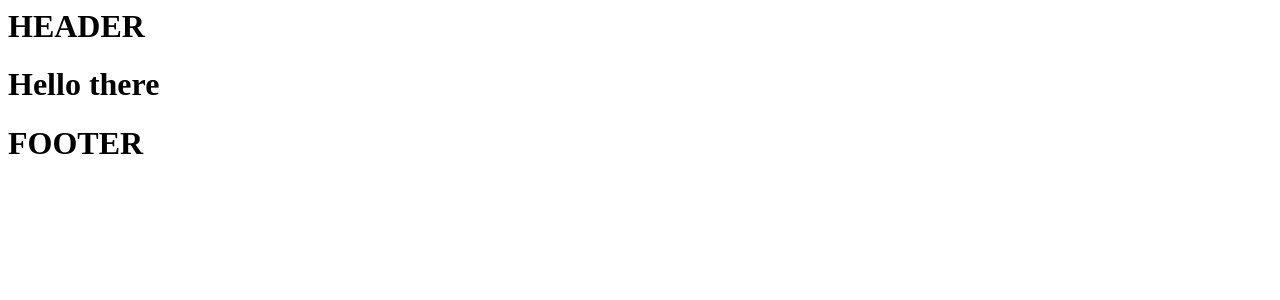
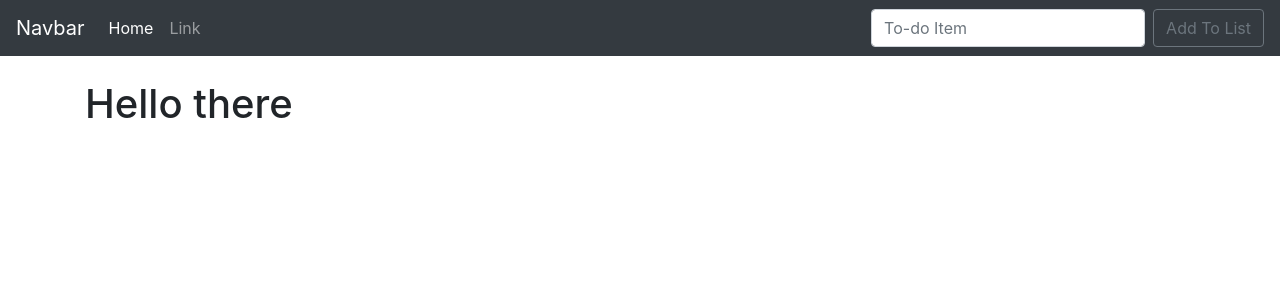
Before and after one commit to amroakmal/todo_app, a Django app: template todo_list/templates/home.html in a window 1280 px wide. Shown: the top 300 px of the page. Run offline with Django 3.2, Linux system fonts and the light colour scheme; the template is opened without the code that fills it, so the values that code supplies are empty; some libraries are stand-ins or nearby versions.

Commit message:
Add styles.

```diff
--- a/todo_list/templates/base.html
+++ b/todo_list/templates/base.html
@@ -1,6 +1,46 @@
-<h1>HEADER</h1>
+<!doctype html>
+<html lang="en">
+  <head>
+    <!-- Required meta tags -->
+    <meta charset="utf-8">
+    <meta name="viewport" content="width=device-width, initial-scale=1, shrink-to-fit=no">
 
-{% block content %}
-{% endblock %}
+    <!-- Bootstrap CSS -->
+    <link rel="stylesheet" href="https://stackpath.bootstrapcdn.com/bootstrap/4.5.0/css/bootstrap.min.css" integrity="sha384-9aIt2nRpC12Uk9gS9baDl411NQApFmC26EwAOH8WgZl5MYYxFfc+NcPb1dKGj7Sk" crossorigin="anonymous">
 
-<h1>FOOTER</h1>
+    <title>{% block title %} Hello, world! {% endblock %}</title>
+  </head>
+  <body>
+    <nav class="navbar navbar-expand-lg navbar-dark bg-dark">
+        <a class="navbar-brand" href="#">Navbar</a>
+        <button class="navbar-toggler" type="button" data-toggle="collapse" data-target="#navbarSupportedContent" aria-controls="navbarSupportedContent" aria-expanded="false" aria-label="Toggle navigation">
+          <span class="navbar-toggler-icon"></span>
+        </button>
+
+        <div class="collapse navbar-collapse" id="navbarSupportedContent">
+          <ul class="navbar-nav mr-auto">
+            <li class="nav-item active">
+              <a class="nav-link" href="#">Home <span class="sr-only">(current)</span></a>
+            </li>
+            <li class="nav-item">
+              <a class="nav-link" href="#">Link</a>
+            </li>
+          </ul>
+          <form class="form-inline my-2 my-lg-0">
+            <input class="form-control mr-sm-2" type="search" placeholder="To-do Item" aria-label="Search">
+            <button class="btn btn-outline-secondary my-2 my-sm-0" type="submit">Add To List</button>
+          </form>
+        </div>
+      </nav>
+    <br>
+    <div class="container">
+        {% block content %}
+        {% endblock %}
+    </div>
+    <!-- Optional JavaScript -->
+    <!-- jQuery first, then Popper.js, then Bootstrap JS -->
+    <script src="https://code.jquery.com/jquery-3.5.1.slim.min.js" integrity="sha384-DfXdz2htPH0lsSSs5nCTpuj/zy4C+OGpamoFVy38MVBnE+IbbVYUew+OrCXaRkfj" crossorigin="anonymous"></script>
+    <script src="https://cdn.jsdelivr.net/npm/popper.js@1.16.0/dist/umd/popper.min.js" integrity="sha384-Q6E9RHvbIyZFJoft+2mJbHaEWldlvI9IOYy5n3zV9zzTtmI3UksdQRVvoxMfooAo" crossorigin="anonymous"></script>
+    <script src="https://stackpath.bootstrapcdn.com/bootstrap/4.5.0/js/bootstrap.min.js" integrity="sha384-OgVRvuATP1z7JjHLkuOU7Xw704+h835Lr+6QL9UvYjZE3Ipu6Tp75j7Bh/kR0JKI" crossorigin="anonymous"></script>
+  </body>
+</html>
--- a/todo_list/templates/home.html
+++ b/todo_list/templates/home.html
@@ -1,4 +1,6 @@
 {% extends 'base.html' %}
+
+{% block title %} To-Do List {% endblock %}
 
 {% block content %}
     <h1>Hello there</h1>
```
